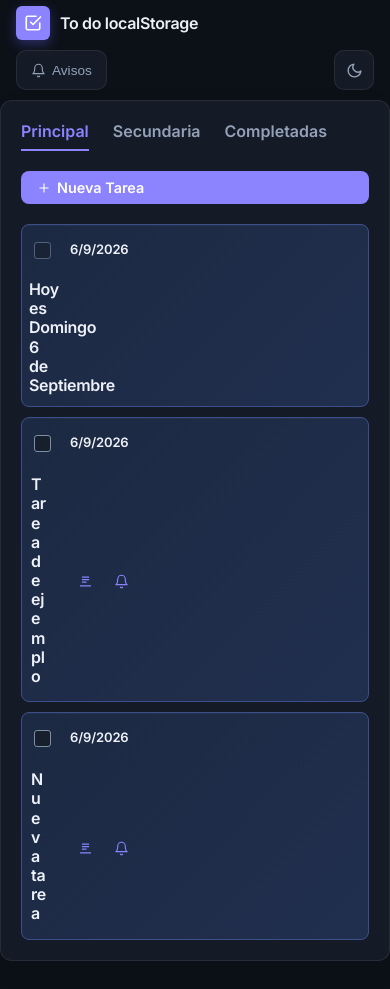
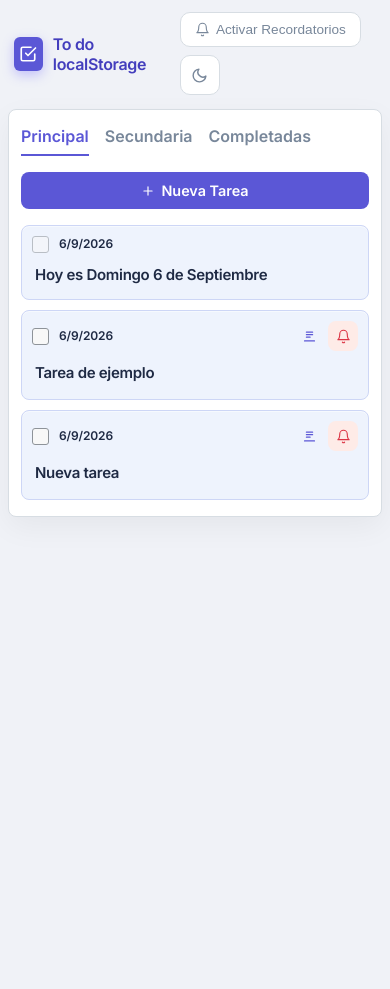
Before and after one commit to wacoss/todopublico, a plain HTML site: page index.html in a window 390 px wide. Both pictures are taken after a click on the button "Nueva Tarea". After the commit the page ends 844 px from the top, so only its background shows below. Drawn offline with Linux system fonts and the light colour scheme; no server answers.

Commit message:
Update index.html

```diff
--- a/index.html
+++ b/index.html
@@ -3,8 +3,9 @@ Fuente worker:
 https://dawn-rain-0ea5.jaunin.workers.dev/
 https://dash.cloudflare.com/037251db28911f295d62e30cffdc00e1/workers/services/view/dawn-rain-0ea5/production
 -->
+
 <!DOCTYPE html>
-<html lang="es" class="dark">
+<html lang="es">
 <head>
   <meta charset="UTF-8" />
   <base target="_top">
@@ -576,36 +577,118 @@ https://dash.cloudflare.com/037251db28911f295d62e30cffdc00e1/workers/services/vi
     }
 
     @media (max-width: 700px) {
-      .frame { padding: 20px; }
+      body {
+        padding: 8px;
+      }
 
-      .tabs-header-container,
       .top-wrapper {
+        padding: 4px 6px;
+        margin-bottom: 6px;
+      }
+
+      .frame {
+        padding: 16px 12px;
+        margin-top: 4px;
+        border-radius: var(--radius-lg);
+      }
+
+      .tabs-header-container {
         flex-direction: column;
         align-items: stretch;
+        gap: 12px;
+        margin-bottom: 16px;
       }
 
-      .top-actions {
-        margin-left: 0;
-        justify-content: space-between;
+      .nav-tabs-custom {
+        gap: 16px;
+        justify-content: flex-start;
       }
 
-      .item {
-        grid-template-columns: 22px 1fr;
+      .btn-add-task {
+        width: 100%;
+        justify-content: center;
+        padding: 10px;
       }
 
-      .item .date-wrapper,
-      .item .actions,
-      .item .date-static {
-        grid-column: 2 / -1;
+      /* Disposición limpia de las filas de tareas en móvil */
+      .item {
+        display: flex;
+        flex-wrap: wrap;
+        align-items: center;
+        gap: 8px 10px;
+        padding: 10px;
       }
 
-      .item.tarea-secundaria,
-      .item.tarea-completada {
-        grid-template-columns: 1fr;
+      .item .check {
+        flex-shrink: 0;
+        order: 1;
       }
 
-      .actions {
+      .item .date-wrapper {
+        order: 2;
+        min-width: auto;
+      }
+
+      .item .date-static {
+        font-size: 12px;
+        min-height: auto;
+      }
+
+      .item .actions {
+        order: 3;
+        margin-left: auto;
+        gap: 4px;
+      }
+
+      .item .content {
+        order: 4;
+        width: 100%;
         margin-left: 0;
+        padding-left: 2px;
+      }
+
+      .title-input, .desc-input, .title-static, .desc-static {
+        margin-left: 0;
+        padding: 4px 0;
+        font-size: 15px;
+      }
+
+      .item.tarea-secundaria {
+        display: flex;
+        flex-wrap: wrap;
+      }
+
+      .item.tarea-secundaria .drag-handle {
+        order: 1;
+      }
+
+      .item.tarea-secundaria .content {
+        order: 2;
+        flex: 1 1 calc(100% - 80px);
+      }
+
+      .item.tarea-secundaria .actions {
+        order: 3;
+        margin-left: auto;
+      }
+
+      .item.tarea-completada {
+        display: flex;
+        flex-wrap: wrap;
+      }
+
+      .item.tarea-completada .date-wrapper {
+        order: 1;
+      }
+
+      .item.tarea-completada .actions {
+        order: 2;
+        margin-left: auto;
+      }
+
+      .item.tarea-completada .content {
+        order: 3;
+        width: 100%;
       }
     }
 
@@ -632,7 +715,7 @@ https://dash.cloudflare.com/037251db28911f295d62e30cffdc00e1/workers/services/vi
         <path d="M18 8A6 6 0 0 0 6 8c0 7-3 9-3 9h18s-3-2-3-9"></path>
         <path d="M13.73 21a2 2 0 0 1-3.46 0"></path>
       </svg>
-      Avisos
+      Activar Recordatorios
     </button>
     <button id="btnTema" class="top-action-btn theme-icon-only" type="button" aria-label="Cambiar tema">
       <svg viewBox="0 0 24 24" aria-hidden="true"><path d="M21 12.8A9 9 0 1 1 11.2 3 7 7 0 0 0 21 12.8z"></path></svg>
@@ -831,7 +914,7 @@ https://dash.cloudflare.com/037251db28911f295d62e30cffdc00e1/workers/services/vi
   function clonarEstadoBase() {
     return {
       principal: [
-        { id: uid(), tarea: 'Tarea de ejemplo', nota: '', fecha: hoyISO(), recordar: false, creada: Date.now() }
+        { id: uid(), tarea: 'Tarea de ejemplo', nota: '', fecha: hoyISO(), recordar: true, creada: Date.now() }
       ],
       secundaria: [],
       completadas: []
@@ -1304,7 +1387,7 @@ https://dash.cloudflare.com/037251db28911f295d62e30cffdc00e1/workers/services/vi
       tarea: 'Nueva tarea',
       nota: '',
       fecha: destino === 'principal' ? hoyISO() : '',
-      recordar: false,
+      recordar: destino === 'principal',
       creada: Date.now()
     });
     guardarEstado();
@@ -1354,11 +1437,14 @@ https://dash.cloudflare.com/037251db28911f295d62e30cffdc00e1/workers/services/vi
   }
 
   function aplicarTema(theme) {
-    document.documentElement.classList.toggle('dark', theme !== 'light');
+    const isDark = theme === 'dark';
+    document.documentElement.classList.toggle('dark', isDark);
+    const metaTheme = document.querySelector('meta[name="theme-color"]');
+    if (metaTheme) metaTheme.setAttribute('content', isDark ? '#1a2733' : '#f0f2f7');
   }
 
   function inicializarTema() {
-    const saved = safeGetItem(THEME_KEY) || 'dark';
+    const saved = safeGetItem(THEME_KEY) || 'light';
     aplicarTema(saved);
     document.getElementById('btnTema').addEventListener('click', () => {
       const next = document.documentElement.classList.contains('dark') ? 'light' : 'dark';
```
